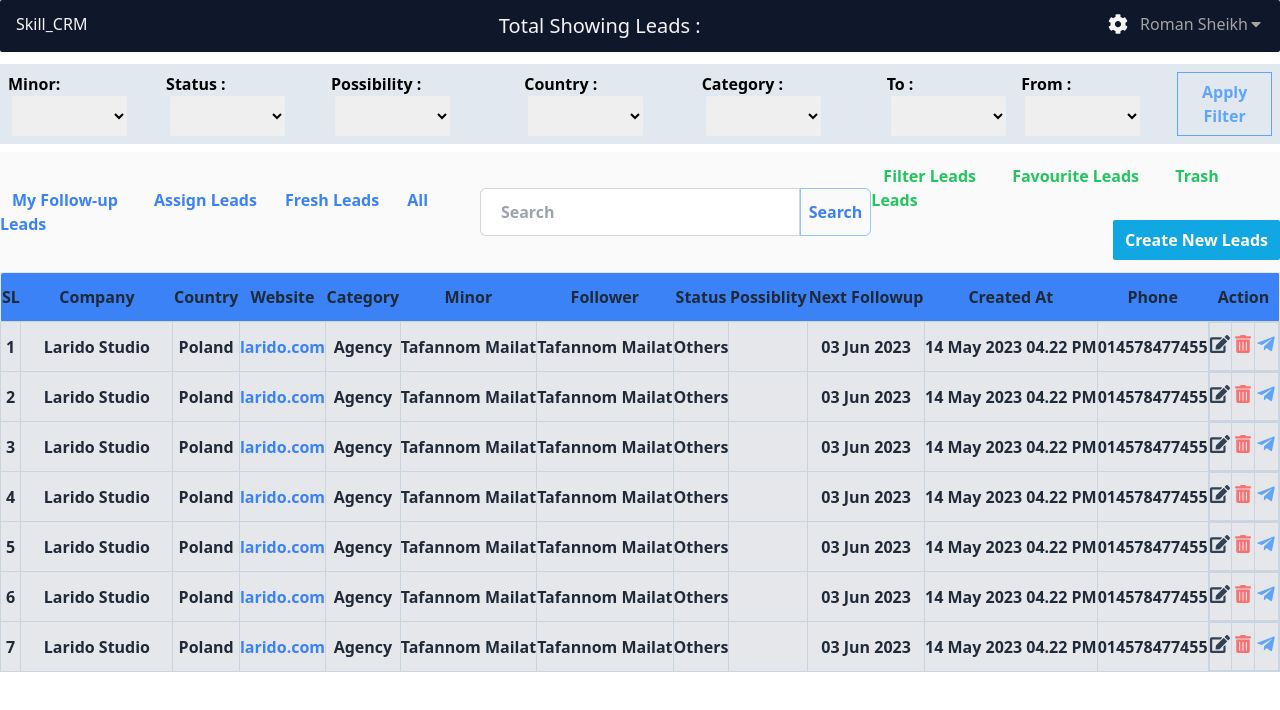
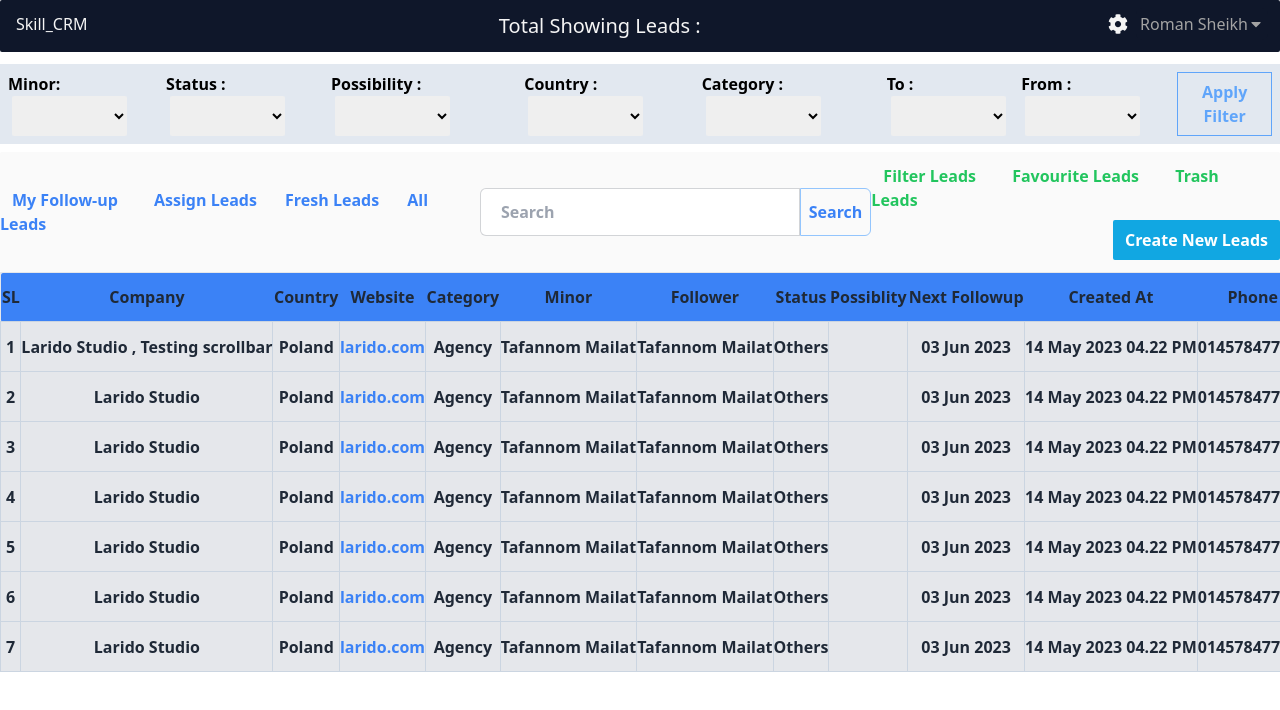
Before and after one commit to RomanSheikh99/crm-fronEnd, a React (Vite) app: page / in a window 1280 px wide. Shown: the top 710 px of the page. Built offline with nearby package versions, Linux system fonts and the light colour scheme.

Commit message:
fix datatable scrollable

```diff
--- a/public/followupData.json
+++ b/public/followupData.json
@@ -2,7 +2,7 @@
  [
     {
        "_id": 1,
-       "company":"Larido Studio",
+       "company":"Larido Studio , Testing  scrollbar",
        "country": " Poland",
        "website": " larido.com",
        "category": " Agency ",
--- a/src/components/Layout/AdminLayout.jsx
+++ b/src/components/Layout/AdminLayout.jsx
@@ -9,7 +9,7 @@ const AdminLayout = ({ children }) => {
                 <div className='w-[200px] '>
                     <AdminDashboardSideNav> </AdminDashboardSideNav>
                 </div>
-                <div className='w-full bg-neutral-100'>
+                <div className='w-full overflow-x-scroll bg-neutral-100'>
                     {children}
                 </div>
 
--- a/src/components/Shared/DataTable.jsx
+++ b/src/components/Shared/DataTable.jsx
@@ -3,9 +3,9 @@ import { Link } from "react-router-dom";
 
 const DataTable = ({data}) => {
     return (
-        <div className="w-full overflow-x-scroll ">
+        <div className="w-full overflow-x-scroll">
 
-            <table className=" w-full whitespace-nowrap overflow-x-scroll  ">
+            <table className=" w-full whitespace-nowrap  ">
                 {/* head*/}
                 <thead className=''>
                     <tr className='border'>
@@ -19,7 +19,7 @@ const DataTable = ({data}) => {
                         <th className='bg-blue-500  font-extrabold  py-3'> Status </th>
                         <th className='bg-blue-500  font-extrabold  py-3 '> Possiblity  </th>
                         <th className='bg-blue-500  font-extrabold  py-3'> Next Followup </th>
-                        <th className='bg-blue-500  font-extrabold  py-3'> Created At </th>
+                        <th className='bg-blue-500  font-extrabold  py-3 '> Created At </th>
                         <th className='bg-blue-500  font-extrabold  py-3'> Phone </th>
                         <th className='bg-blue-500 rounded-tr-sm    py-3 rounded-br-sm font-extrabold '> Action </th>
                     </tr>
@@ -38,7 +38,7 @@ const DataTable = ({data}) => {
                             <td className='h-3 bg-gray-200 border border-slate-300 py-0 text-center px-0  m-1'> {userInfo.status} </td>
                             <td className='h-3 bg-gray-200 border border-slate-300 py-0 text-center px-0  m-1'> {userInfo.possibility} </td>
                             <td className='h-3 bg-gray-200 border border-slate-300 py-0 text-center px-0  m-1'> {userInfo.next_followup} </td>
-                            <td className='h-3 bg-gray-200 border border-slate-300 py-0 text-center px-0  m-1 w-24 '> {userInfo.created_at} </td>
+                            <td className='h-3 bg-gray-200 border border-slate-300 py-0 text-center px-0  m-1'> {userInfo.created_at} </td>
                             <td className='h-3 bg-gray-200 border border-slate-300 py-0 text-center px-0  m-1'> {userInfo.phone} </td>
                             <td className='h-3 bg-gray-200 border border-slate-300 py-0 text-center px-0  m-1 w-24'>
                                 <tr className="h-12    border border-slate-300">
```
